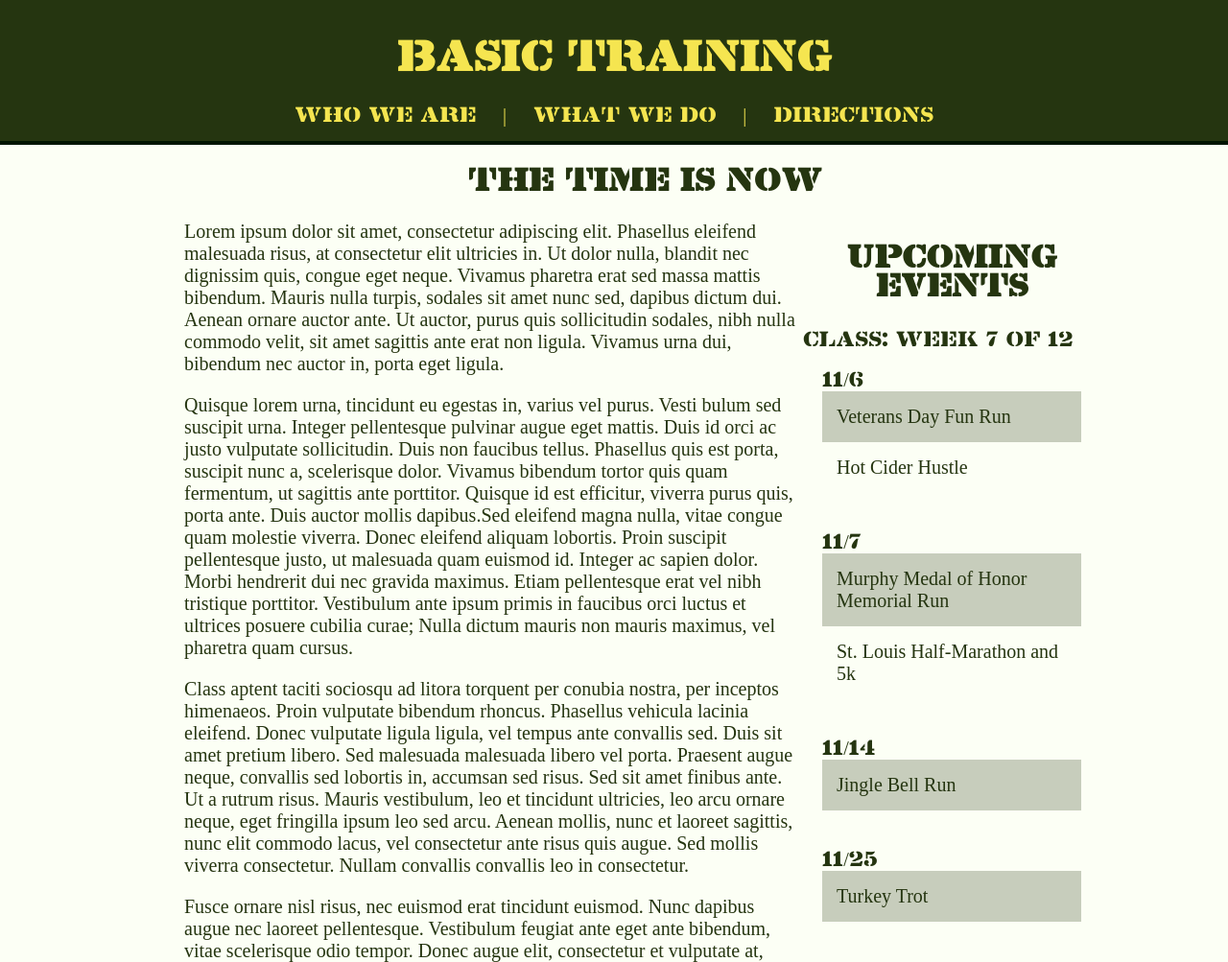
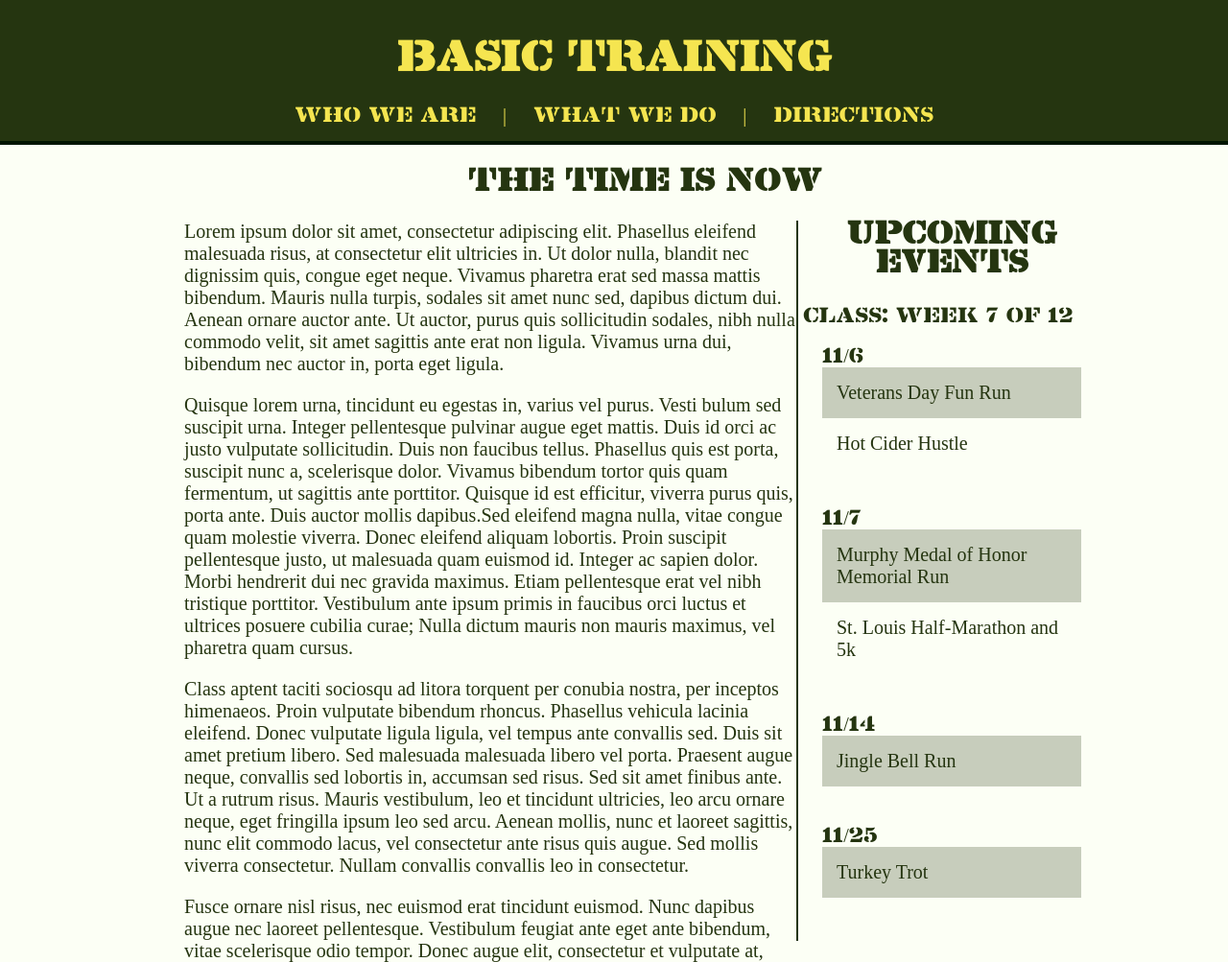
Before and after one commit to konijntjesbroek/konijntjesbroek.github.io, a plain HTML site: page projects/bt-test/index.html in a window 1280 px wide. Shown: the top 1003 px of the page at 96% size. Drawn offline with Linux system fonts and the light colour scheme.

Commit message:
Update basic-training.css

```diff
--- a/css/basic-training.css
+++ b/css/basic-training.css
@@ -32,6 +32,7 @@ aside{
   vertical-align: top;
   float: right;
   width: 25vw;
+  border-left: .1rem solid;
 }
 
 
@@ -53,6 +54,10 @@ aside li{
   padding: .75rem;
 
 }
+aside h2{
+  padding-top: 0px;
+  margin-top: 0px;
+}
 
 aside li li:nth-child(odd) {
   background-color: #c7cdbc;
```
